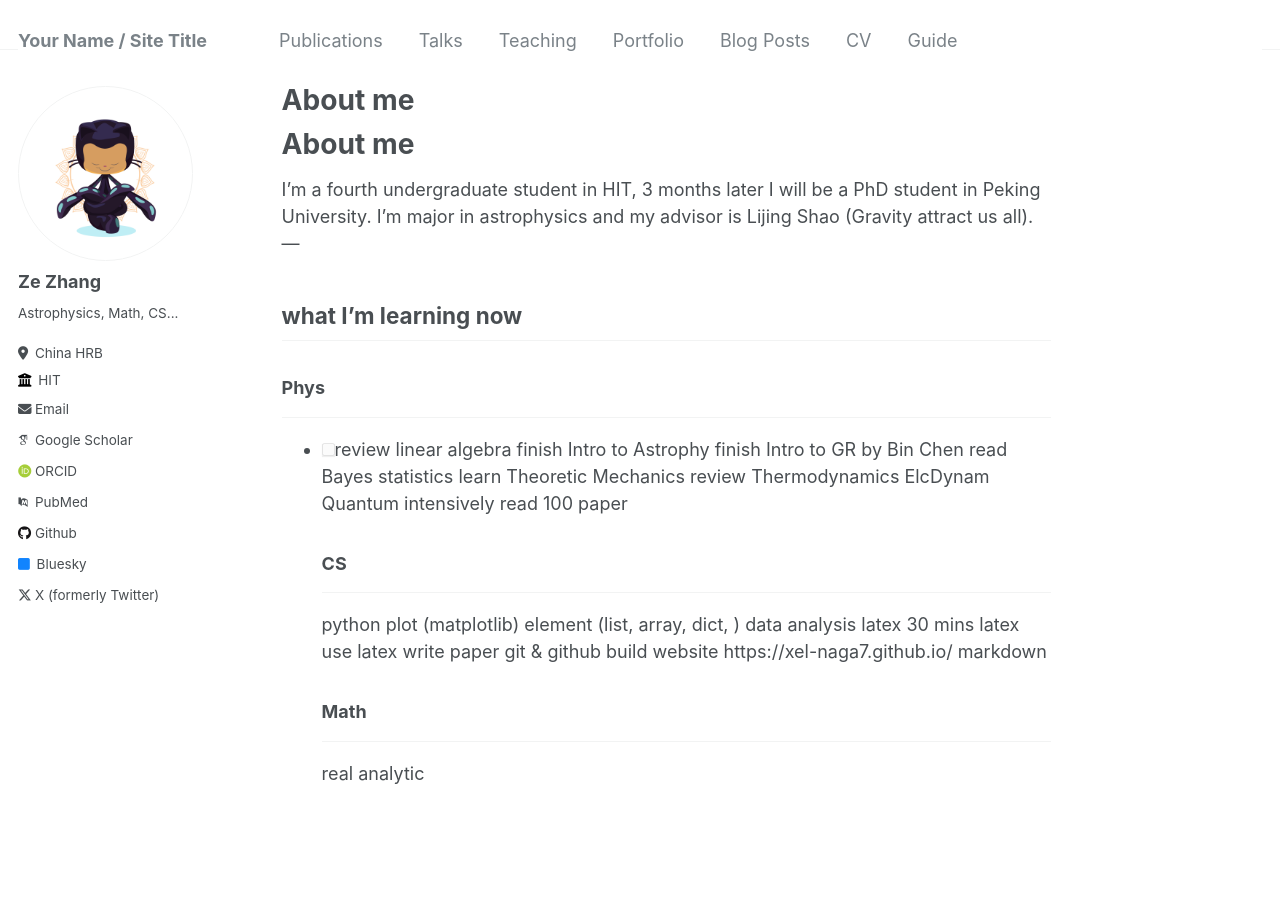
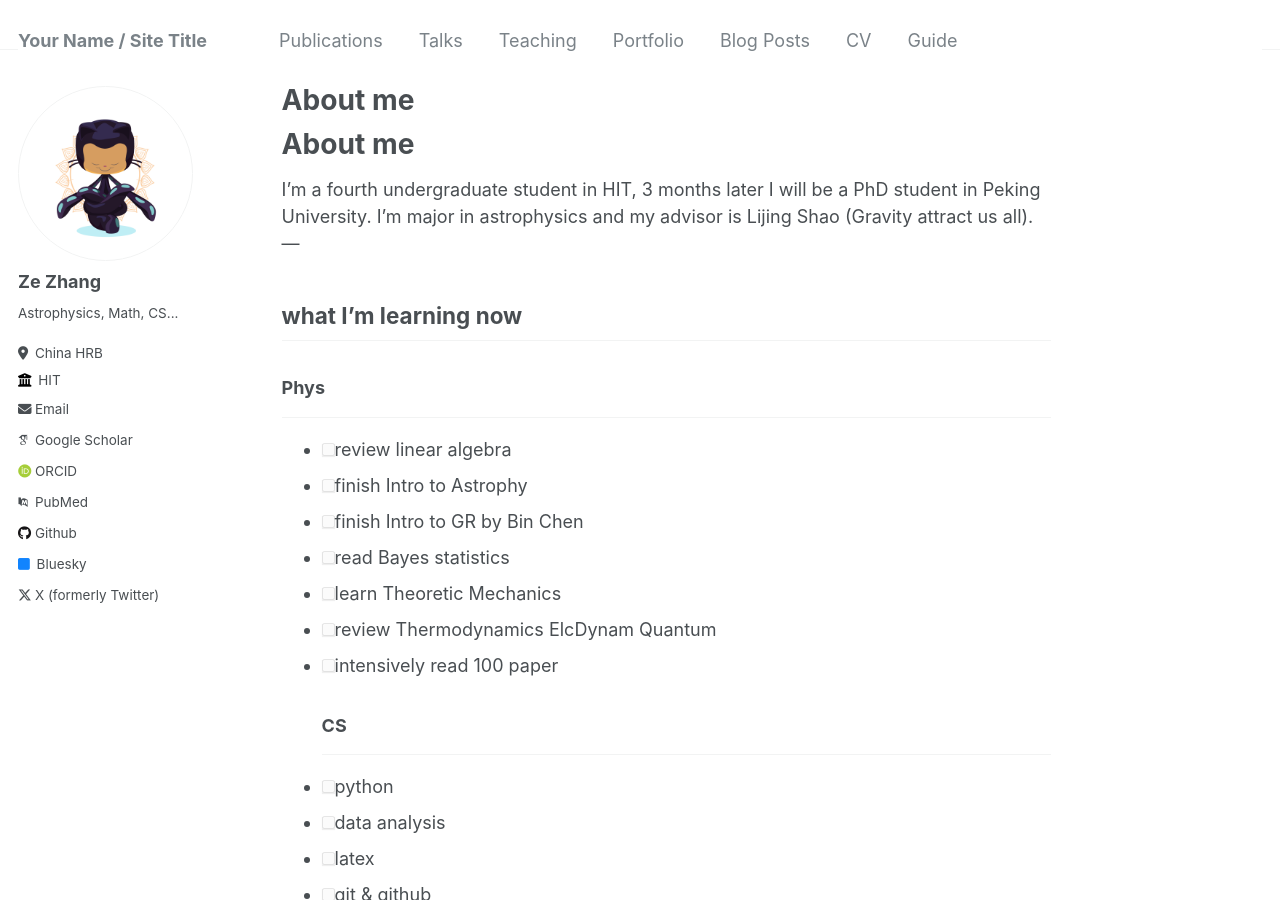
Before and after one commit to Xel-naga7/Xel-naga7.github.io, a Jekyll site: the page built from _pages/about.md, in a window 1280 px wide and 900 px high. Built offline with Jekyll 4.4.1, drawn with Linux system fonts in a browser that asks for light colours; some web fonts are replaced.

Commit message:
Update about.md

```diff
--- a/_pages/about.md
+++ b/_pages/about.md
@@ -14,24 +14,19 @@ I'm a fourth undergraduate student in HIT, 3 months later I will be a PhD studen
 ### Phys
 ---
 - [ ] review linear algebra
-finish Intro to Astrophy
-finish Intro to GR by Bin Chen
-read Bayes statistics
-learn Theoretic Mechanics
-review Thermodynamics ElcDynam Quantum
-intensively read 100 paper
+- [ ] finish Intro to Astrophy
+- [ ] finish Intro to GR by Bin Chen
+- [ ] read Bayes statistics
+- [ ] learn Theoretic Mechanics
+- [ ] review Thermodynamics ElcDynam Quantum
+- [ ] intensively read 100 paper
 ### CS
 ---
-python
-plot (matplotlib)
-element (list, array, dict, )
-data analysis
-latex
-30 mins latex
-use latex write paper
-git & github
-build website https://xel-naga7.github.io/
-markdown
+- [ ] python
+- [ ] data analysis
+- [ ] latex
+- [ ] git & github
+- [ ] markdown
 ### Math
 ---
-real analytic
+- [ ] real analytic
```
